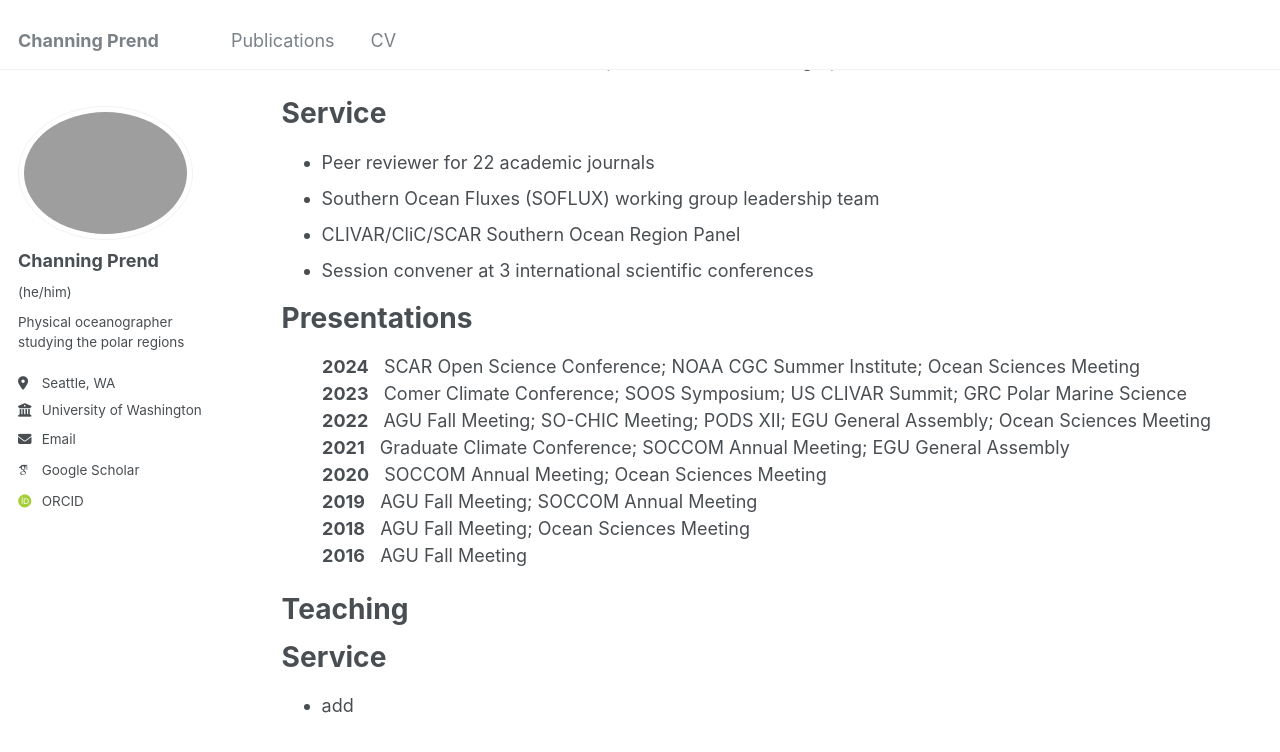
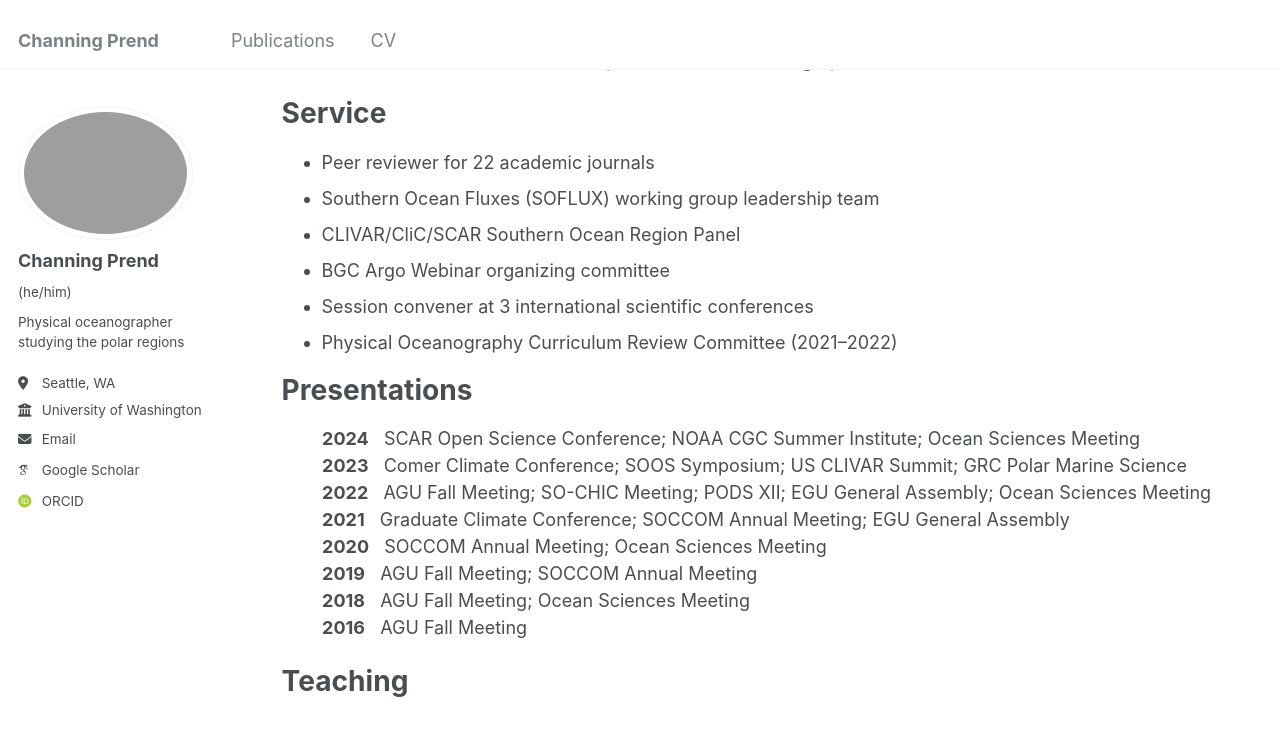
Before and after one commit to cprend/cprend.github.io, a Jekyll site: the page built from _pages/cv.md, in a window 1280 px wide and 900 px high, scrolled down 1184 px. Shown: the top 752 px of the window. Built offline with Jekyll 4.4.1, drawn with Linux system fonts in a browser that asks for light colours; some web fonts are replaced.

Commit message:
Update cv.md

```diff
--- a/_pages/cv.md
+++ b/_pages/cv.md
@@ -56,7 +56,9 @@ Service
 * Peer reviewer for 22 academic journals
 * Southern Ocean Fluxes (SOFLUX) working group leadership team
 * CLIVAR/CliC/SCAR Southern Ocean Region Panel
+* BGC Argo Webinar organizing committee
 * Session convener at 3 international scientific conferences
+* Physical Oceanography Curriculum Review Committee (2021--2022)
 
 Presentations
 ======
@@ -71,7 +73,3 @@ Presentations
 
 Teaching
 ======
-
-Service
-======
-* add
```
